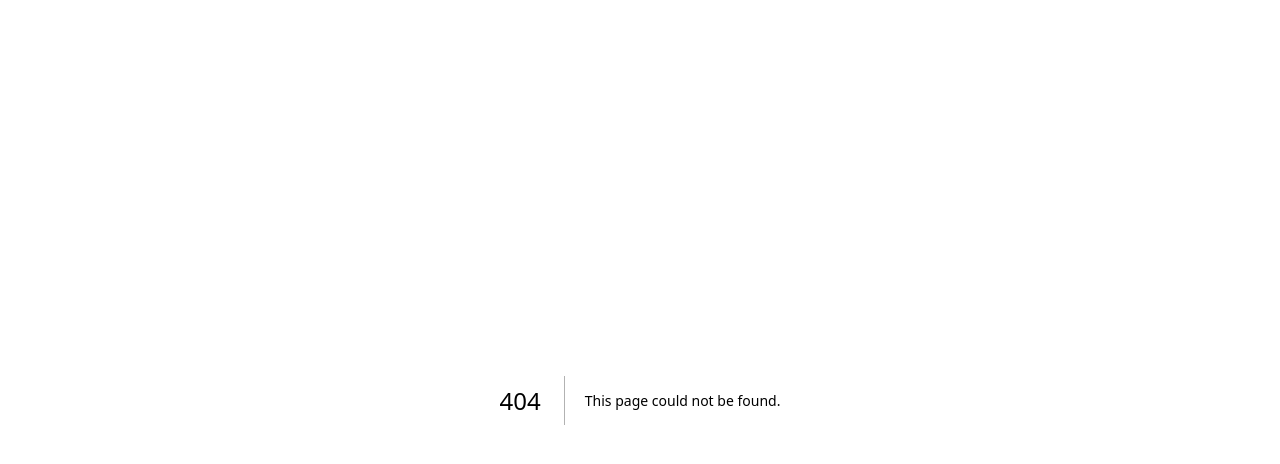
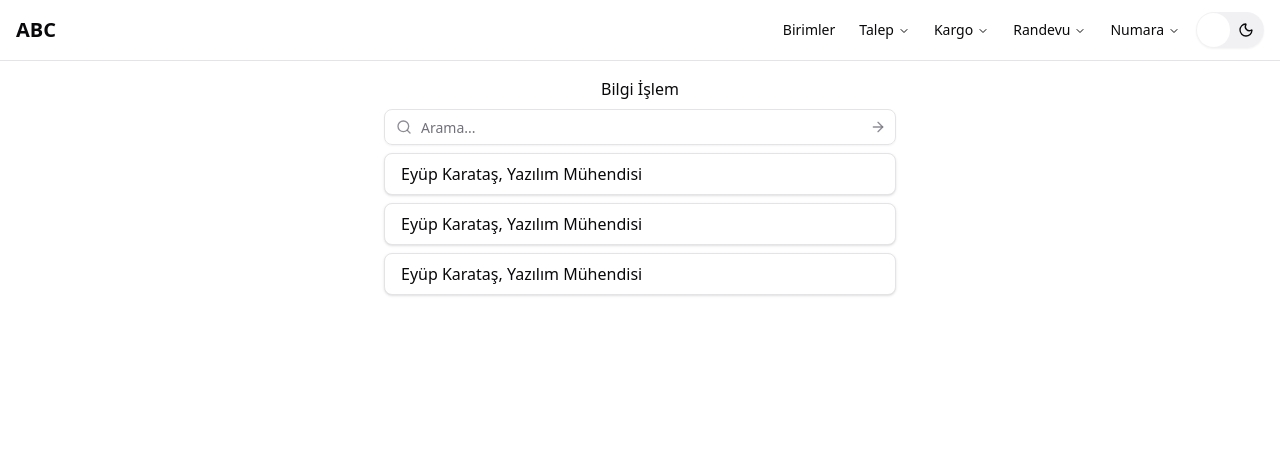
Before and after one commit to eyupkaratas/santral-operasyon-uygulamasi, a Next.js app in the folder client/: page /birimim in a window 1280 px wide. Before the commit this address had no page. Shown: the top 464 px of the page. Built offline with nearby package versions, Linux system fonts and the light colour scheme.

Commit message:
(client): add 'my unit' page

```diff
--- a/client/package.json
+++ b/client/package.json
@@ -16,6 +16,7 @@
     "@radix-ui/react-navigation-menu": "^1.2.13",
     "@radix-ui/react-slot": "^1.2.3",
     "@radix-ui/react-switch": "^1.2.5",
+    "@radix-ui/react-visually-hidden": "^1.2.3",
     "class-variance-authority": "^0.7.1",
     "clsx": "^2.1.1",
     "lucide-react": "^0.526.0",
--- /dev/null
+++ b/client/src/app/birimim/(components)/unit-item.tsx
@@ -0,0 +1,22 @@
+import Profile from "@/components/profile";
+import { Card } from "@/components/ui/card";
+import { Dialog, DialogContent, DialogTitle, DialogTrigger } from "@/components/ui/dialog";
+import { VisuallyHidden } from "@radix-ui/react-visually-hidden";
+
+export default function UnitItem() {
+  return (
+    <Dialog>
+      <DialogTrigger asChild>
+        <Card className="hover:bg-muted/90 rounded-md px-4 py-2">Eyüp Karataş, Yazılım Mühendisi</Card>
+      </DialogTrigger>
+
+      <DialogContent className="sm:max-w-md">
+        <VisuallyHidden>
+          <DialogTitle>Profil</DialogTitle>
+        </VisuallyHidden>
+
+        <Profile />
+      </DialogContent>
+    </Dialog>
+  );
+}
--- /dev/null
+++ b/client/src/app/birimim/(components)/unit-list.tsx
@@ -0,0 +1,11 @@
+import UnitItem from "./unit-item";
+
+export default function UnitList() {
+  return (
+    <div className="space-y-2">
+      <UnitItem />
+      <UnitItem />
+      <UnitItem />
+    </div>
+  );
+}
--- /dev/null
+++ b/client/src/app/birimim/layout.tsx
@@ -0,0 +1,14 @@
+import Header from "@/components/header";
+
+export default function Layout({
+  children,
+}: Readonly<{
+  children: React.ReactNode;
+}>) {
+  return (
+    <div className="min-h-svh">
+      <Header />
+      <main className="mx-auto w-full max-w-7xl p-4">{children}</main>
+    </div>
+  );
+}
--- /dev/null
+++ b/client/src/app/birimim/page.tsx
@@ -0,0 +1,14 @@
+import SearchBar from "@/components/search-bar";
+import UnitList from "./(components)/unit-list";
+
+export default function Page() {
+  return (
+    <div className="flex justify-center">
+      <div className="w-full max-w-lg space-y-2">
+        <div className="text-center">Bilgi İşlem</div>
+        <SearchBar />
+        <UnitList />
+      </div>
+    </div>
+  );
+}
--- /dev/null
+++ b/client/src/components/search-bar.tsx
@@ -0,0 +1,24 @@
+import { Input } from "@/components/ui/input";
+import { ArrowRightIcon, SearchIcon } from "lucide-react";
+import { useId } from "react";
+
+export default function SearchBar() {
+  const id = useId();
+  return (
+    <div className="*:not-first:mt-2">
+      <div className="relative">
+        <Input id={id} className="peer ps-9 pe-9" placeholder="Arama..." type="search" />
+        <div className="text-muted-foreground/80 pointer-events-none absolute inset-y-0 start-0 flex items-center justify-center ps-3 peer-disabled:opacity-50">
+          <SearchIcon size={16} />
+        </div>
+        <button
+          className="text-muted-foreground/80 hover:text-foreground focus-visible:border-ring focus-visible:ring-ring/50 absolute inset-y-0 end-0 flex h-full w-9 items-center justify-center rounded-e-md transition-[color,box-shadow] outline-none focus:z-10 focus-visible:ring-[3px] disabled:pointer-events-none disabled:cursor-not-allowed disabled:opacity-50"
+          aria-label="Submit search"
+          type="submit"
+        >
+          <ArrowRightIcon size={16} aria-hidden="true" />
+        </button>
+      </div>
+    </div>
+  );
+}
--- /dev/null
+++ b/client/src/components/ui/dialog.tsx
@@ -0,0 +1,123 @@
+"use client";
+
+import * as React from "react";
+import * as DialogPrimitive from "@radix-ui/react-dialog";
+import { XIcon } from "lucide-react";
+
+import { cn } from "@/lib/utils";
+
+function Dialog({ ...props }: React.ComponentProps<typeof DialogPrimitive.Root>) {
+  return <DialogPrimitive.Root data-slot="dialog" {...props} />;
+}
+
+function DialogTrigger({ ...props }: React.ComponentProps<typeof DialogPrimitive.Trigger>) {
+  return <DialogPrimitive.Trigger data-slot="dialog-trigger" {...props} />;
+}
+
+function DialogPortal({ ...props }: React.ComponentProps<typeof DialogPrimitive.Portal>) {
+  return <DialogPrimitive.Portal data-slot="dialog-portal" {...props} />;
+}
+
+function DialogClose({ ...props }: React.ComponentProps<typeof DialogPrimitive.Close>) {
+  return <DialogPrimitive.Close data-slot="dialog-close" {...props} />;
+}
+
+function DialogOverlay({ className, ...props }: React.ComponentProps<typeof DialogPrimitive.Overlay>) {
+  return (
+    <DialogPrimitive.Overlay
+      data-slot="dialog-overlay"
+      className={cn(
+        "data-[state=open]:animate-in data-[state=closed]:animate-out data-[state=closed]:fade-out-0 data-[state=open]:fade-in-0 fixed inset-0 z-50 bg-black/50",
+        className
+      )}
+      {...props}
+    />
+  );
+}
+
+function DialogContent({
+  className,
+  children,
+  showCloseButton = true,
+  ...props
+}: React.ComponentProps<typeof DialogPrimitive.Content> & {
+  showCloseButton?: boolean;
+}) {
+  return (
+    <DialogPortal data-slot="dialog-portal">
+      <DialogOverlay />
+      <DialogPrimitive.Content
+        data-slot="dialog-content"
+        className={cn(
+          "bg-background data-[state=open]:animate-in data-[state=closed]:animate-out data-[state=closed]:fade-out-0 data-[state=open]:fade-in-0 data-[state=closed]:zoom-out-95 data-[state=open]:zoom-in-95 fixed top-[50%] left-[50%] z-50 grid w-full max-w-[calc(100%-2rem)] translate-x-[-50%] translate-y-[-50%] gap-4 rounded-lg border p-6 shadow-lg duration-200 sm:max-w-lg",
+          className
+        )}
+        {...props}
+      >
+        {children}
+        {showCloseButton && (
+          <DialogPrimitive.Close
+            data-slot="dialog-close"
+            className="ring-offset-background focus:ring-ring data-[state=open]:bg-accent data-[state=open]:text-muted-foreground absolute top-4 right-4 rounded-xs opacity-70 transition-opacity hover:opacity-100 focus:ring-2 focus:ring-offset-2 focus:outline-hidden disabled:pointer-events-none [&_svg]:pointer-events-none [&_svg]:shrink-0 [&_svg:not([class*='size-'])]:size-4"
+          >
+            <XIcon />
+            <span className="sr-only">Close</span>
+          </DialogPrimitive.Close>
+        )}
+      </DialogPrimitive.Content>
+    </DialogPortal>
+  );
+}
+
+function DialogHeader({ className, ...props }: React.ComponentProps<"div">) {
+  return (
+    <div
+      data-slot="dialog-header"
+      className={cn("flex flex-col gap-2 text-center sm:text-left", className)}
+      {...props}
+    />
+  );
+}
+
+function DialogFooter({ className, ...props }: React.ComponentProps<"div">) {
+  return (
+    <div
+      data-slot="dialog-footer"
+      className={cn("flex flex-col-reverse gap-2 sm:flex-row sm:justify-end", className)}
+      {...props}
+    />
+  );
+}
+
+function DialogTitle({ className, ...props }: React.ComponentProps<typeof DialogPrimitive.Title>) {
+  return (
+    <DialogPrimitive.Title
+      data-slot="dialog-title"
+      className={cn("text-lg leading-none font-semibold", className)}
+      {...props}
+    />
+  );
+}
+
+function DialogDescription({ className, ...props }: React.ComponentProps<typeof DialogPrimitive.Description>) {
+  return (
+    <DialogPrimitive.Description
+      data-slot="dialog-description"
+      className={cn("text-muted-foreground text-sm", className)}
+      {...props}
+    />
+  );
+}
+
+export {
+  Dialog,
+  DialogClose,
+  DialogContent,
+  DialogDescription,
+  DialogFooter,
+  DialogHeader,
+  DialogOverlay,
+  DialogPortal,
+  DialogTitle,
+  DialogTrigger,
+};
```
Also changed, not shown: 1 other file (tests, documents, lock files or other folders).
